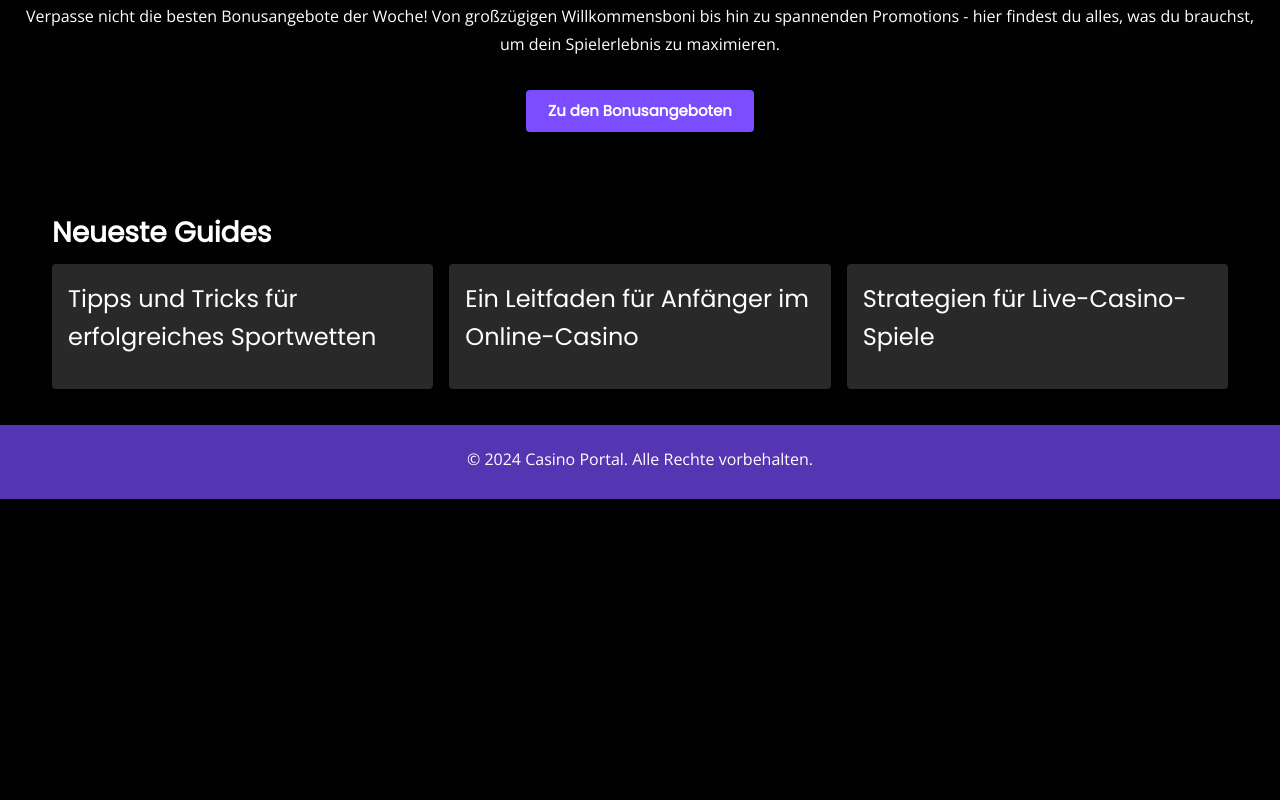
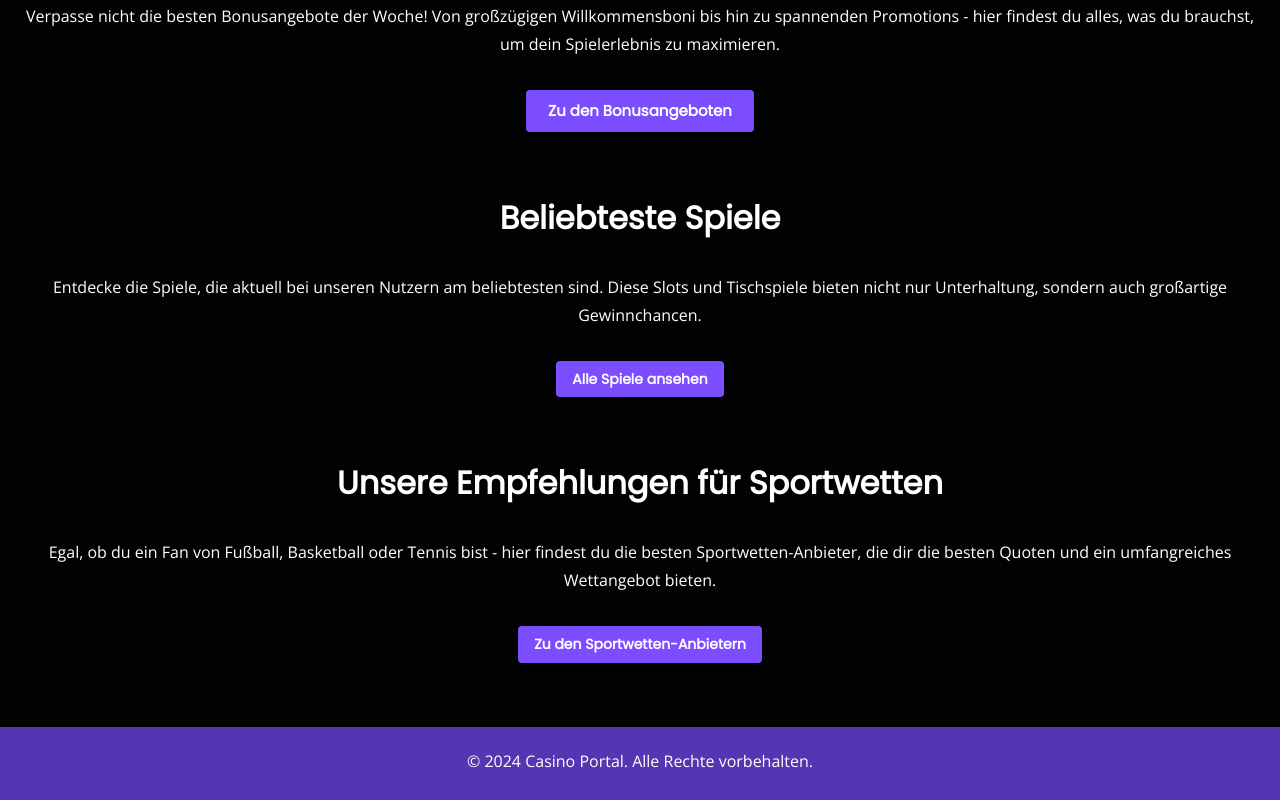
Before and after one commit to NicoLoyLife/einfachnurzocken, a React (Create React App) app: page / in a window 1280 px wide. Shown: the part 1312-2112 px from the top of the page. Before the commit the page ends 1811 px from the top, so only its background shows below. Built offline with nearby package versions, Linux system fonts and the light colour scheme.

Commit message:
HomePage erweitert, Button korrigiert.

```diff
--- a/src/components/PopularGames.js
+++ b/src/components/PopularGames.js
@@ -13,7 +13,7 @@ function PopularGames() {
         Entdecke die Spiele, die aktuell bei unseren Nutzern am beliebtesten sind. Diese Slots und Tischspiele bieten nicht nur Unterhaltung, sondern auch großartige Gewinnchancen.
       </Typography>
 
-      <Button variant='containded' color='primary' sx={{ display: 'block', margin: '0 auto' }}>
+      <Button variant='contained' color='primary' sx={{ display: 'block', margin: '0 auto' }}>
         Alle Spiele ansehen
       </Button>
     </Box>
--- a/src/pages/Home.js
+++ b/src/pages/Home.js
@@ -2,7 +2,8 @@ import React from 'react';
 import HeroBanner from '../components/HeroBanner';
 import TopCasinos from '../components/TopCasinos';
 import LatestBonusangebote from '../components/LatestBonusangebote';
-import LatestGuides from '../components/LatestGuides';
+import PopularGames from '../components/PopularGames';
+import TopSportwetten from '../components/TopSportwetten';
 
 function Home() {
   return (
@@ -10,7 +11,8 @@ function Home() {
       <HeroBanner />
       <TopCasinos />
       <LatestBonusangebote />
-      <LatestGuides />
+      <PopularGames />
+      <TopSportwetten />
     </div>
   );
 }
```
